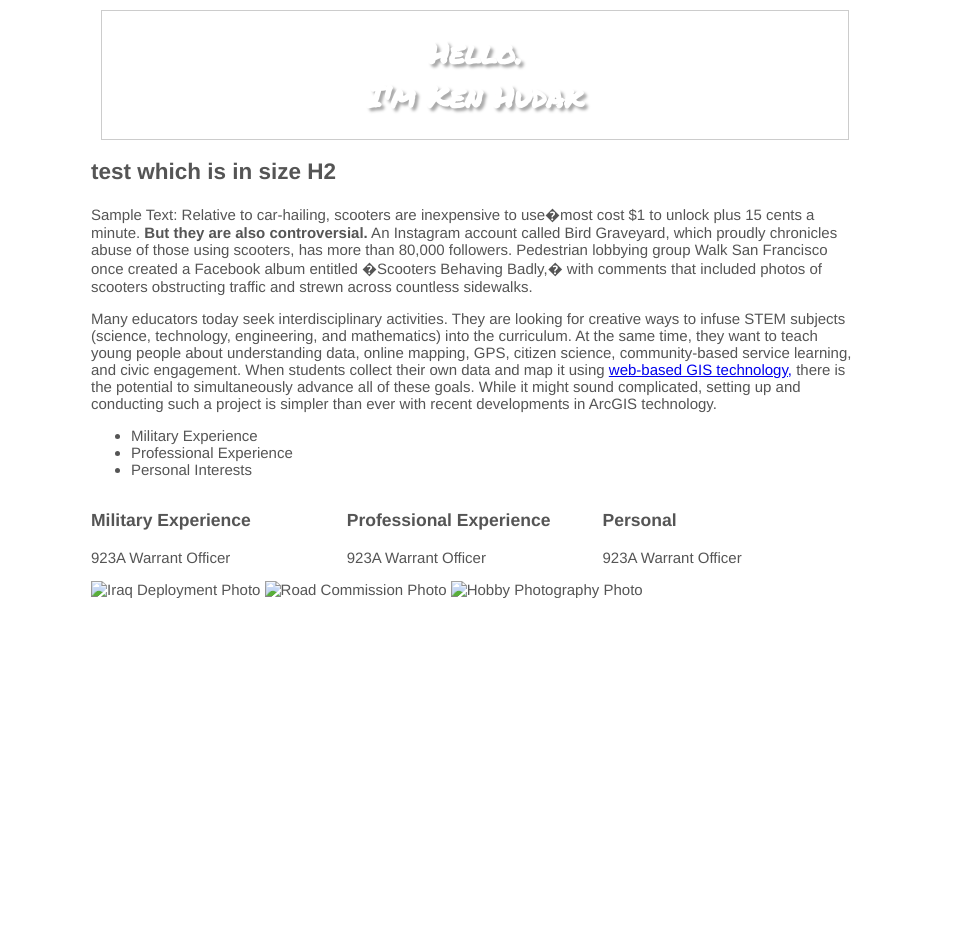
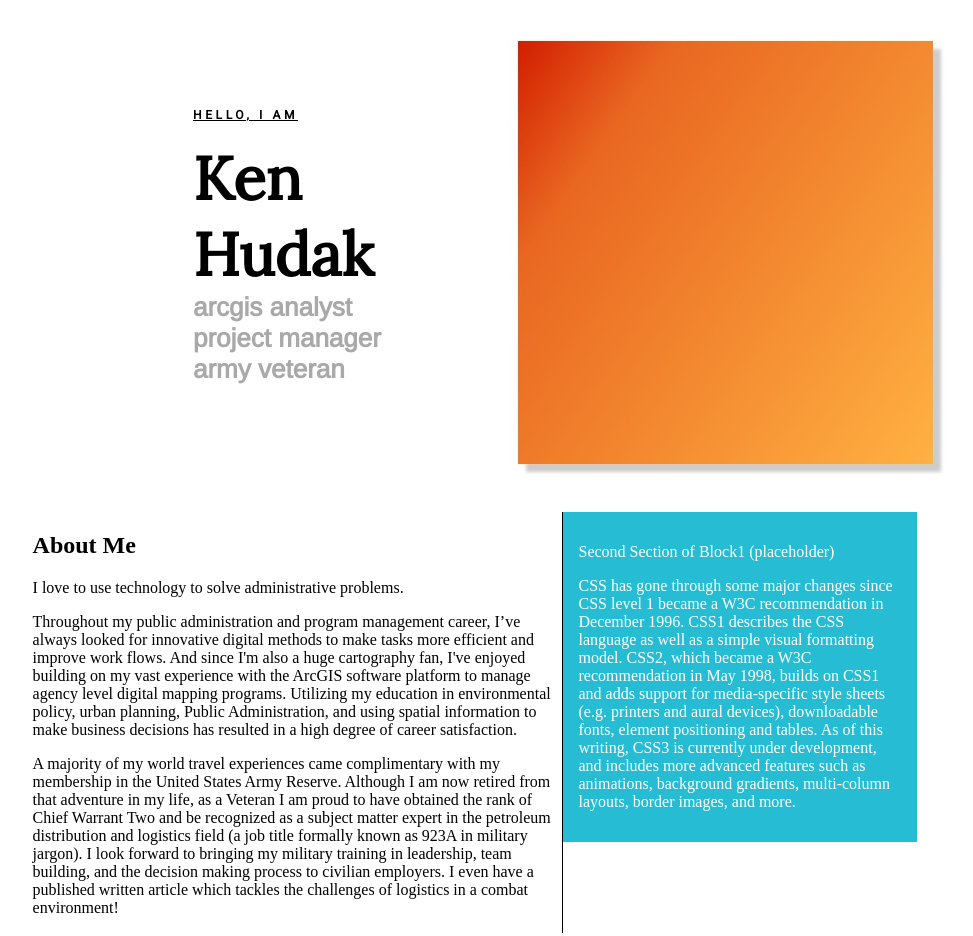
Before and after one commit to kenhudak/VetsWhoCode, a plain HTML site: page index.html in a window 1280 px wide. Shown: the top 936 px of the page, without its empty margins (165-1138 px from the left). Before the commit the page ends 800 px from the top, so only its background shows below. Drawn offline with nearby package versions, Linux system fonts and the light colour scheme.

Commit message:
4/23/2019 working copy (draft)

```diff
--- a/index.html
+++ b/index.html
@@ -1,55 +1,72 @@
 <!DOCTYPE html>
 <html>
 	<head>
-		<title>About Me Tab Title</title>
+		<title>Ken Hudak - About Me</title>
 		<link rel="stylesheet" type="text/css" href="style.css">
-		<link href="https://fonts.googleapis.com/css?family=Permanent+Marker" rel="stylesheet">
+		<link href="https://fonts.googleapis.com/css?family=Roboto" rel="stylesheet">
+		<link href="https://fonts.googleapis.com/css?family=Lora" rel="stylesheet">
+		<link href="https://fonts.googleapis.com/css?family=Arimo" rel="stylesheet">
 	</head>
-	<body>
-		<!-- Heading -->
-		<div class="container">
-		<div class="header">
-		<h1> Hello. <br>
-			I'm Ken Hudak</h1>
+
+	<!-- Top Two Even Header Columns -->
+	<div class="headercolumn">
+			<h1> HELLO, I AM </h1> <br>
+			<!-- why is there padding between on the bottom of this line? -->
+			<h2>Ken Hudak </h2>
+			<h3>arcgis analyst <br>
+			project manager <br>
+			army veteran </h3>
 	</div>
 
-		<h2> test which is in size H2 </h2>
+	<div class="headercolumn">
 
-		<!-- Paragraph Example -->
-		<p>
-			Sample Text: Relative to car-hailing, scooters are inexpensive to use�most cost $1 to unlock plus 15 cents a minute. <strong>But they are also controversial.</strong>
-			An Instagram account called Bird Graveyard, which proudly chronicles abuse of those using scooters, has more than 80,000 followers.
-			Pedestrian lobbying group Walk San Francisco once created a Facebook album entitled �Scooters Behaving Badly,� with comments that included photos of
-			scooters obstructing traffic and strewn across countless sidewalks.
-		</p>
+			<img src="orangespaceholder.jpg" alt="Ken Hudak Personal Photo">
+	</div>
 
-		<p>
-			Many educators today seek interdisciplinary activities. They are looking for creative ways to infuse STEM subjects (science, technology, engineering, and mathematics)
-			into the curriculum. At the same time, they want to teach young people about understanding data, online mapping, GPS, citizen science, community-based service learning,
-			and civic engagement.
+	<!-- end header top section -->
 
-			When students collect their own data and map it using <a href="http://www.kenhudak.com" target="_blank"> web-based GIS technology,</a> there is the potential to simultaneously advance all of these goals.
-			While it might sound complicated, setting up and conducting such a project is simpler than ever with recent developments in ArcGIS technology.
-			</p>
+	<!-- bring body section margins in to 80% -->
+	<div class="container">
 
-		<!-- Lists of my three planned columns -->
-		<ul>
-			<li>Military Experience</li>
-			<li>Professional Experience</li>
-			<li>Personal Interests</li>
-		</ul>
+	<div class="clr"></div>
 
-		<div class="block">
+	<!-- Start About Me Section -->
+
+
+		<div id="AboutMeBlock">
+		<h2> About Me </h2>
+			<p>I love to use technology to solve administrative problems. <p>
+			Throughout my public administration and program management career, I’ve always looked for innovative digital methods to make tasks more efficient and improve work flows.
+			And since I'm also a huge cartography fan, I've enjoyed building on my vast experience with the ArcGIS software platform to manage agency level digital mapping programs. Utilizing my education in environmental policy, urban planning, Public Administration, and using spatial information to make business decisions has resulted in a high degree of career satisfaction.
+			<p>A majority of my world travel experiences came complimentary with my membership in the United States Army Reserve. Although I am now retired from that adventure in my life, as a Veteran I am proud to have obtained the rank of Chief Warrant Two and be recognized as a subject matter expert in the petroleum distribution and logistics field (a job title formally known as 923A in military jargon).
+			I look forward to bringing my military training in leadership, team building, and the decision making process to civilian employers. I even have a published written article which tackles the challenges of logistics in a combat environment!</p>
+		</div>
+
+		<div id="AboutMeBlockSidebar">
+
+			<p>Second Section of Block1 (placeholder)</p>
+			<p>CSS has gone through some major changes since CSS level 1 became a W3C recommendation in December 1996. CSS1 describes the CSS language as well as a simple visual formatting model. CSS2, which became a W3C recommendation in May 1998, builds on CSS1 and adds support for media-specific style sheets (e.g. printers and aural devices), downloadable fonts, element positioning and tables.
+			As of this writing, CSS3 is currently under development, and includes more advanced features such as animations, background gradients, multi-column layouts, border images, and more.
+		</div>
+
+		<div class="clr"></div>
+
+		<div id="WhatIDo">
+
+			<h2> What I Do (These will be icons) </h2>
+
+
+		<div class="block2">
 			<h3>Military Experience</h3>
 			<p>923A Warrant Officer</p>
 		</div>
 
-		<div class="block">
+		<div class="block2">
 			<h3>Professional Experience</h3>
 			<p>923A Warrant Officer</p>
 		</div>
 
-		<div class="block">
+		<div class="block2">
 			<h3>Personal</h3>
 			<p>923A Warrant Officer</p>
 		</div>
@@ -58,6 +75,7 @@
 		<img src="deploymentphoto.jpg" alt="Iraq Deployment Photo">
 		<img src="Professionalphoto.jpg" alt="Road Commission Photo">
 		<img src="PhotographyPhoto.jpg" alt="Hobby Photography Photo">
+
 	</div>
 	</body>
 
--- a/style.css
+++ b/style.css
@@ -1,4 +1,51 @@
-body{
+/* style.css */
+
+.clr{
+	clear:both;
+}
+
+.headercolumn {
+  float:left;
+  width:50%
+
+  }
+
+.headercolumn h1 {
+	font-family: 'Roboto', sans-serif;
+	font-size: 12px;
+	letter-spacing: 0.3em;
+	text-decoration: underline;
+	margin-top: 100px;
+	margin-bottom: 0px;
+	margin-left: 350px;
+}
+
+.headercolumn h2 {
+	font-family: 'Lora', serif;
+	font-size:60px;
+	margin-left: 350px;
+	margin-top: 0px;
+	margin-bottom: 0px;
+
+}
+
+.headercolumn h3 {
+	font-family: 'Arimo', sans-serif;
+	font-size:26px;
+	color: #A9A9A9;
+	margin-left: 350px;
+	margin-top: 0px;
+	margin-bottom: 0px;
+
+	}
+
+.container {
+    width:70%;
+    margin:auto;
+
+}
+
+.body{
         background-color:rgb(255, 255, 255);
         color:#555555;
         font-family: Helvetica, sans-serif;
@@ -6,24 +53,36 @@ body{
         margin:0;
 
 }
-
-.container {
-    width:60%;
-    margin:auto;
-
-}
-.header{
-    margin: 10px;
-    background-image: url("topheaderbar.jpg");
-    border: 1px solid #ccc;
-    color:#fff;
-    font-size:30;
-    font-family: 'Permanent Marker', cursive;
-    text-align: center;
-    text-shadow: 3px 3px 3px #aaa;
+/*
+.block1{
+    float:left;
+    width:50%;
+	margin-top:5px;
+	margin-bottom:5px;
+	margin-right:15px;
+	margin-left:0px;
+	border-right:5px red solid;
 }
 
-.block{
+*/
+.block2{
     float:left;
     width:33.3%;
 }
+
+#AboutMeBlock{
+	float:left;
+	width:60%;
+	border-right:1px solid #000;
+
+	box-sizing: border-box;
+}
+
+#AboutMeBlockSidebar{
+	float:right;
+	width:40%;
+	color:#fff;
+	background-color:#26BDD4;
+	padding:15px;
+	box-sizing: border-box;
+	}
```
Also changed, not shown: orangespaceholder.jpg (added), topheaderbar.jpg (added).
